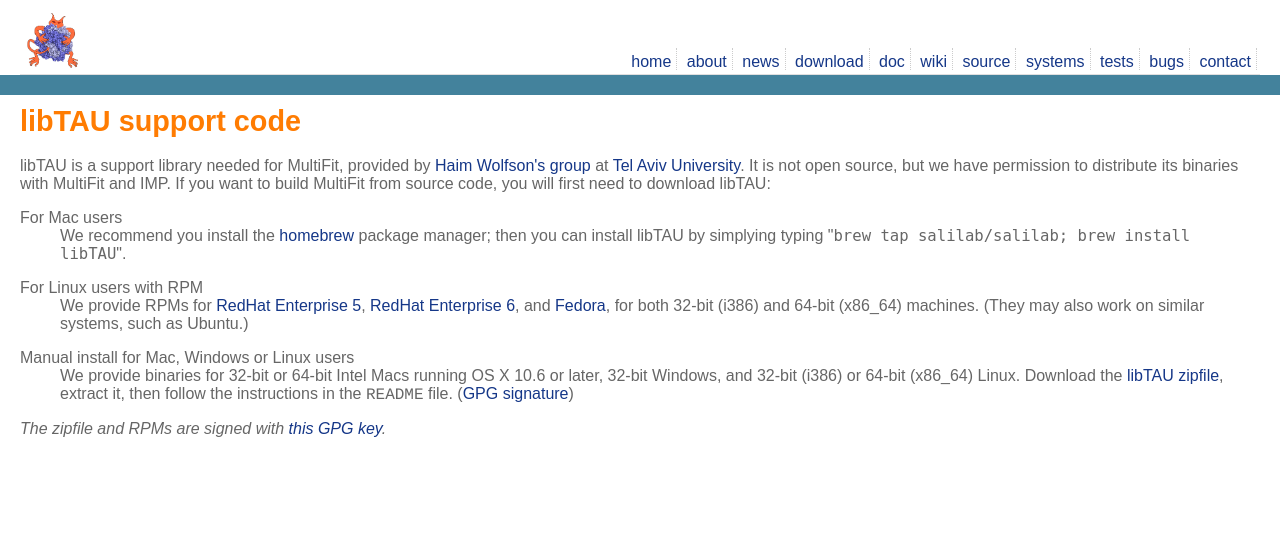
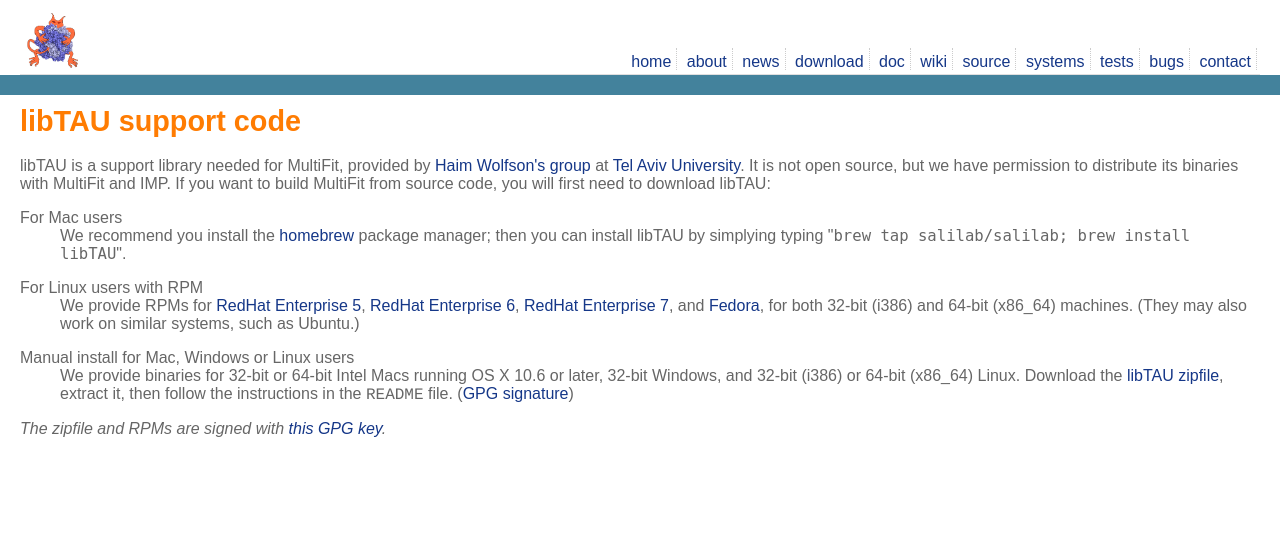
Before and after one commit to salilab/imp_website, a PHP site: page /libTAU.php?TOPDIR=1 in a window 1280 px wide. Shown: the top 554 px of the page. Run offline with PHP 8.4, Linux system fonts and the light colour scheme.

Commit message:
Add RHEL7 packages.

```diff
--- a/libTAU.php
+++ b/libTAU.php
@@ -25,7 +25,8 @@ brew install libTAU</code>".<p/>
 <dt>For Linux users with RPM</dt>
 <dd>
 We provide RPMs for <a href="libTAU/rhel5/">RedHat Enterprise 5</a>,
-<a href="libTAU/rhel6/">RedHat Enterprise 6</a>, and
+<a href="libTAU/rhel6/">RedHat Enterprise 6</a>,
+<a href="libTAU/rhel7/">RedHat Enterprise 7</a>, and
 <a href="libTAU/fedora/">Fedora</a>, for both 32-bit (i386) and 64-bit (x86_64)
 machines. (They may also work on similar systems, such as Ubuntu.)<p/>
 </dd>
```
